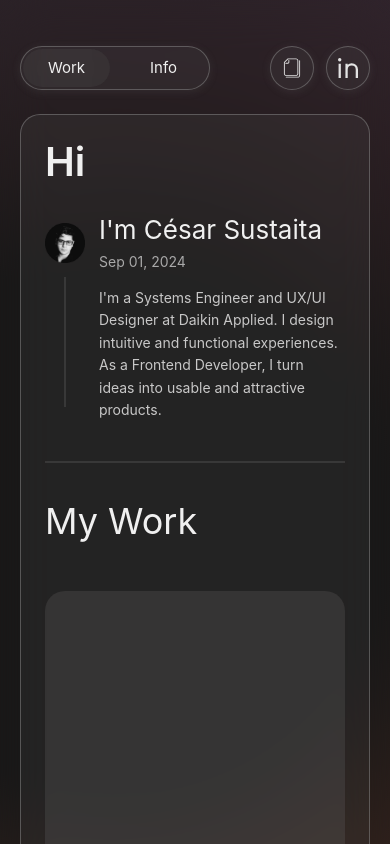
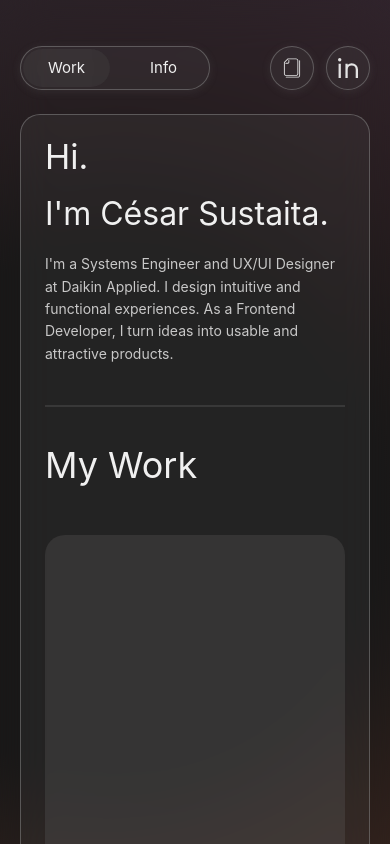
Before and after one commit to CesarSustaita/portfolio, a Vue app: page / in a window 390 px wide. Shown: the top 844 px of the page. Built offline with nearby package versions, Linux system fonts and the light colour scheme.

Commit message:
Add: It was added transition in greetings array

```diff
--- a/src/components/WorkContainer/GreetingsArray.vue
+++ b/src/components/WorkContainer/GreetingsArray.vue
@@ -2,16 +2,16 @@
 import { ref, onMounted, onUnmounted } from 'vue'
 
 const GREETINGS = [
-  'Hola',
-  'Hi',
-  'Bonjour',
-  'Ciao',
-  'Привет',
-  'こんにちは',
-  'Hei',
-  'Merhaba',
-  'Hallo',
-  'مرحبا'
+  'Hola.',
+  'Hi.',
+  'Bonjour.',
+  'Ciao.',
+  'Привет.',
+  'こんにちは.',
+  'Hei.',
+  'Merhaba.',
+  'Hallo.',
+  'مرحبا.'
 ]
 
 const currentGreeting = ref(0)
@@ -37,7 +37,9 @@ onUnmounted(() => {
 
 <template>
   <section class="greetings">
-    {{ GREETINGS[currentGreeting] }}
+    <transition name="fade">
+      <p :key="currentGreeting">{{ GREETINGS[currentGreeting] }}</p>
+    </transition>
   </section>
 </template>
 
@@ -46,17 +48,32 @@ onUnmounted(() => {
   font-size: 64px;
   line-height: auto;
   font-weight: 600;
+  height: 84px;
+}
+
+.fade-enter-active, .fade-leave-active {
+  transition: opacity 1s;
+  position: absolute;
+
+}
+
+.fade-enter-from, .fade-leave-to {
+  opacity: 0;
+
 }
 
 @media (max-width: 900px) {
   .greetings {
     font-size: 50px;
+    height: 62px;
   }
 }
 
 @media (max-width: 700px) {
   .greetings {
-    font-size: 40px;
+    font-size: 34px;
+    position: relative;
+    height: 58px;
   }
 }
 </style>
--- a/src/components/WorkContainer/IntroductionPost.vue
+++ b/src/components/WorkContainer/IntroductionPost.vue
@@ -2,13 +2,15 @@
 
 <template>
   <section class="containter">
+    <!---->
     <section class="photo-container">
       <img class="photo" src="/post-photos/me.webp" alt="Photo of myself" />
       <span class="line"></span>
     </section>
+
     <section class="text-subtext">
       <section class="text-container">
-        <div class="title">I'm César Sustaita</div>
+        <div class="title">I'm  César Sustaita.</div>
         <time class="date-container" datetime="2024-07-22">Sep 01, 2024</time>
       </section>
       <p class="subtitle">
@@ -21,11 +23,17 @@
 </template>
 
 <style scoped>
+
+br {
+  display: none;
+}
+
 .containter {
   display: flex;
   flex-direction: row;
-  margin-top: 50px;
+  margin-top: 28px;
   gap: 24px;
+  border: 0px solid black;
 }
 
 .text-subtext {
@@ -63,6 +71,7 @@
 
 .title {
   font-size: 36px;
+
 }
 
 .subtitle {
@@ -121,10 +130,18 @@
     width: 490px;
   }
 
+  .date-container{
+  visibility: hidden;
+  }
+
   @media (max-width: 700px) {
+
+    br {
+      display:flex;
+    }
     .containter {
       gap: 14px;
-      margin-top: 15px;
+      margin-top: 0px;
     }
 
     .text-subtext {
@@ -135,11 +152,7 @@
     }
 
     .photo-container {
-      display: flex;
-      flex-direction: column;
-      justify-content: center;
-      align-items: center;
-      gap: 14px;
+      display: none;
     }
 
     .photo {
@@ -160,16 +173,16 @@
     }
 
     .title {
-      font-size: 26px;
+      font-size: 32px;
     }
 
     .subtitle {
       font-size: 14px;
-      width: 240px;
+      width: 100%;
     }
 
-    .date-container {
-      font-size: 14px;
+    .date-container{
+    display: none;
     }
   }
 }
```
